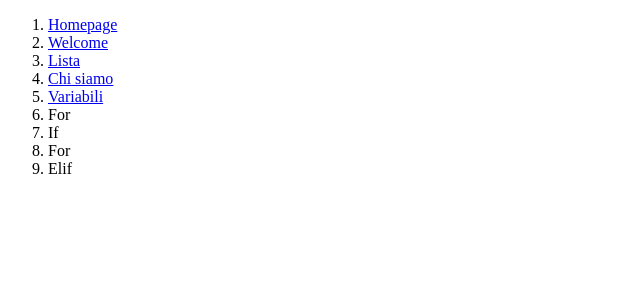
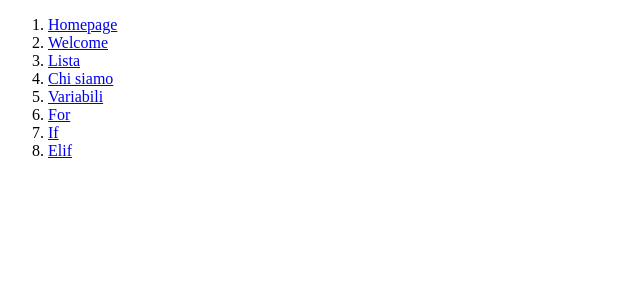
Before and after one commit to GitHotHub/django-Moraru-Luigi, a Django app: page / in a window 1280 px wide. Shown: the top 300 px of the page, without its empty margins (0-640 px from the left). Run offline with Django 3.2, Linux system fonts and the light colour scheme.

Commit message:
Livello 9.2

```diff
--- a/prima_app/templates/index.html
+++ b/prima_app/templates/index.html
@@ -13,10 +13,9 @@
         <li><a href="{% url 'prima_app:lista' %}">Lista</a></li>
         <li><a href="{% url 'prima_app:chi_siamo' %}">Chi siamo</a></li>
         <li><a href="{% url 'prima_app:variabili' %}">Variabili</a></li>
-        <li><a href="{% url 'seconda_app:es_for' %}"></a>For</li>
-        <li><a href="{% url 'seconda_app:es_if' %}"></a>If</li>
-        <li><a href="{% url 'seconda_app:es_for' %}"></a>For</li>
-        <li><a href="{% url 'seconda_app:if_else_elif' %}"></a>Elif</li>
+        <li><a href="{% url 'seconda_app:es_for' %}">For</a></li>
+        <li><a href="{% url 'seconda_app:es_if' %}">If</a></li>
+        <li><a href="{% url 'seconda_app:if_else_elif' %}">Elif</a></li>
     </ol>
 </body>
 </html>
```
